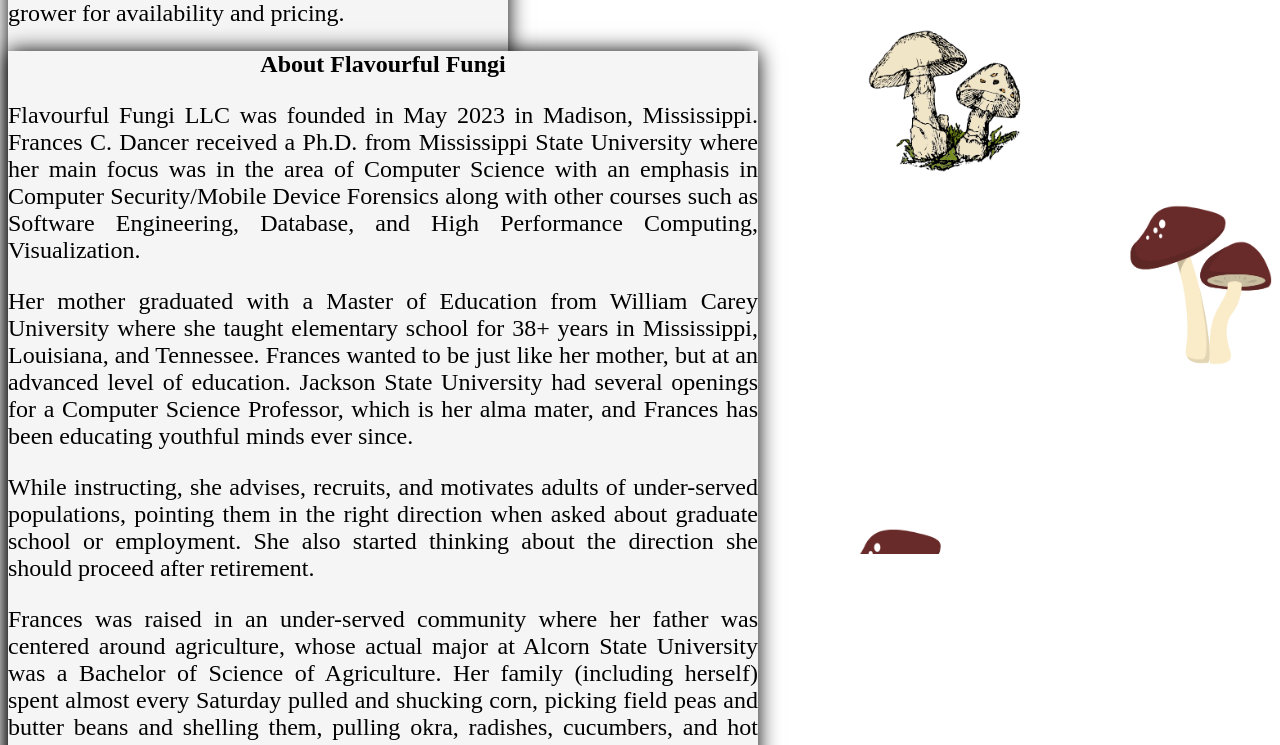
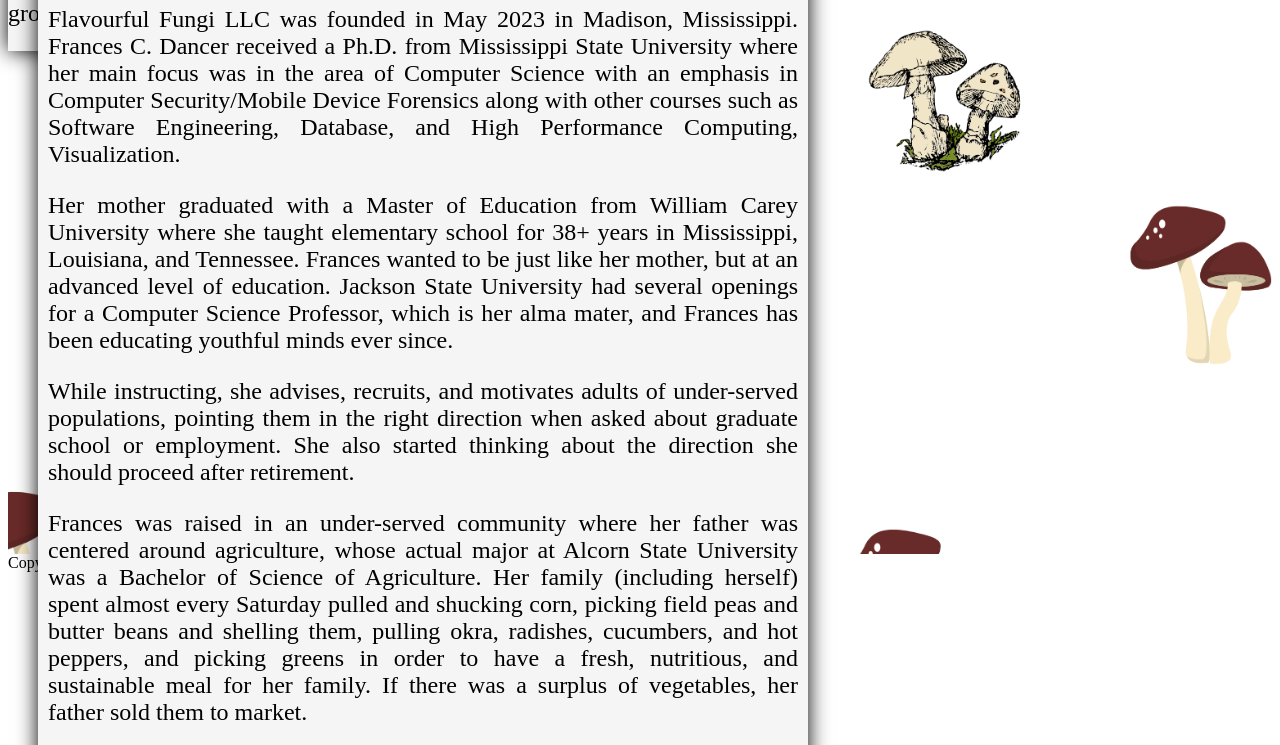
Before and after one commit to flavourfulfungi/fungi_one, a plain HTML site: page about.html in a window 1280 px wide. Shown: the part 732-1477 px from the top of the page. Drawn offline with Linux system fonts and the light colour scheme; a script that the page names is missing.

Commit message:
Update style.css

```diff
--- a/style.css
+++ b/style.css
@@ -153,8 +153,9 @@ form{
 	background-color: #f5f5f5;
 	box-shadow: 0 0 20px 0;
 	top: 75%;
-	left: 30%
 	position: absolute;
+	left: 30px;
+	padding: 10px;
  	font-size: 24px;
 }
 
```
